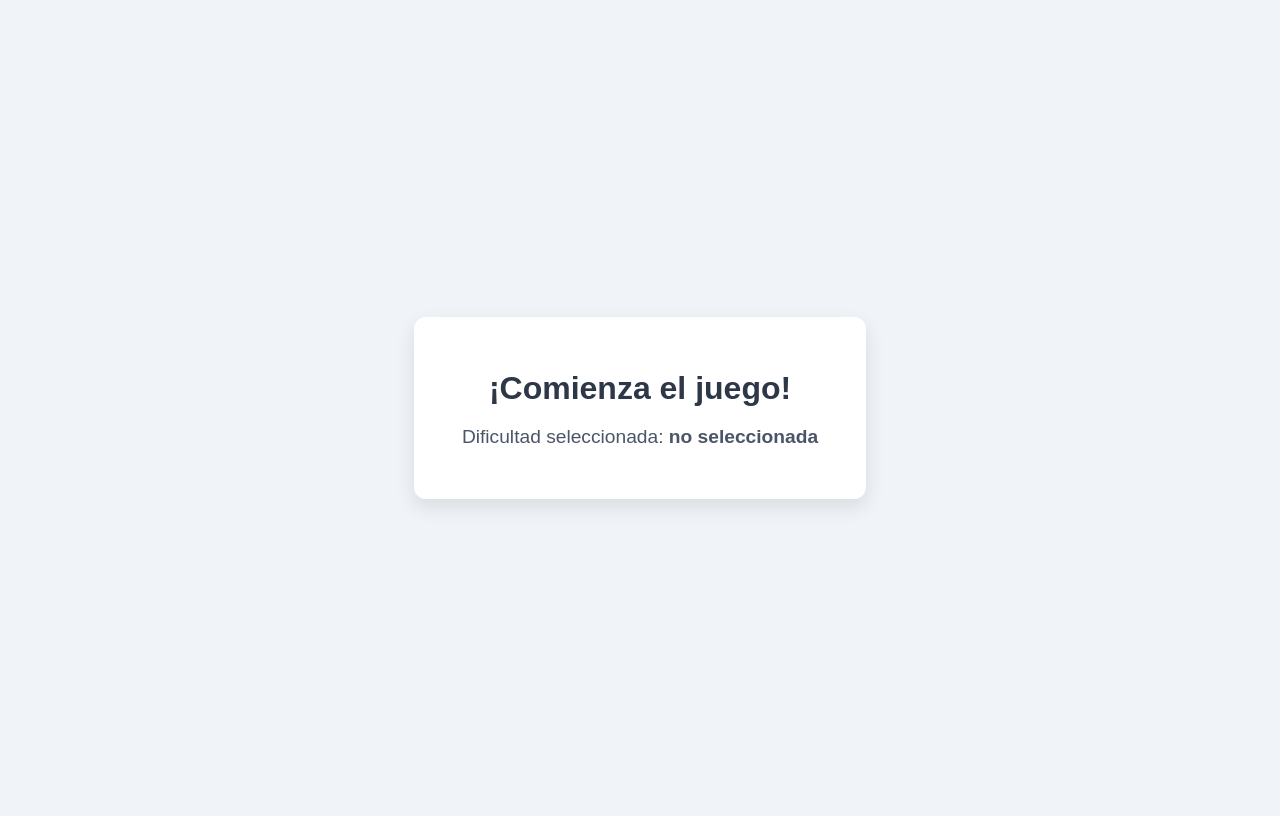
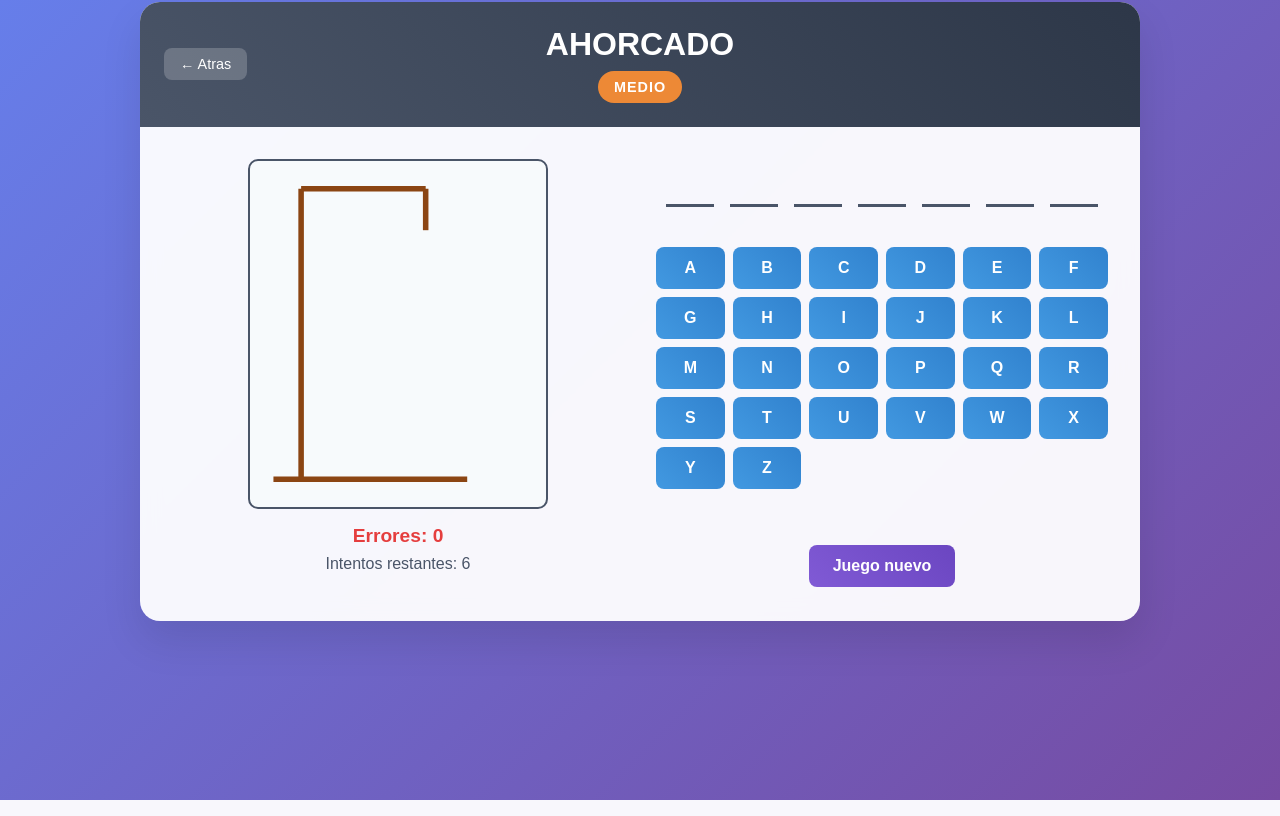
Before and after one commit to AgostinaChiara/grupo09_agiles, a Flask app: page /juego in a window 1280 px wide. Run offline with Flask 3, Linux system fonts and the light colour scheme.

Commit message:
Terminada la pagina de juego

```diff
--- a/web/app.py
+++ b/web/app.py
@@ -1,6 +1,22 @@
-from flask import Flask, render_template
+from flask import Flask, render_template, request, jsonify, session
+import sys
+import os
+import uuid
+sys.path.append(os.path.abspath(os.path.join(os.path.dirname(__file__), '..')))
+
+from ahorcado import Ahorcado
 
 app = Flask(__name__)
+app.secret_key = os.urandom(24)
+
+# Mapeo de dificultad a número
+dificultades = {
+    "facil": 1,
+    "medio": 2,
+    "dificil": 3
+}
+
+juegos_activos = {}
 
 @app.route("/")
 def index():
@@ -10,5 +26,48 @@ def index():
 def juego():
     return render_template("juego.html")
 
+@app.route('/juego/nuevo', methods=['POST'])
+def juego_nuevo():
+    dificultad = request.json.get("dificultad", "medio").lower()
+    dificultad_num = dificultades.get(dificultad, 2)
+    juego = Ahorcado(dificultad=dificultad_num)
+
+    session['juego'] = juego.__dict__  # Guardamos estado como dict
+    id_juego = str(uuid.uuid4())
+
+    juegos_activos[id_juego] = juego
+
+    return jsonify({
+        "idJuego": id_juego,
+        "palabraActual": juego.palabra_actual(),
+        "intentosRestantes": juego.intentos_restantes,
+        "errores": juego.intentos_maximos - juego.intentos_restantes,
+        "terminado": juego.juego_terminado,
+        "victoria": juego.victoria
+    })
+
+@app.route('/juego/letra', methods=['POST'])
+def arriesgar_letra():
+    letra = request.json.get("letra", "").lower()
+    id_juego = request.json.get("idJuego")
+
+    juego = juegos_activos.get(id_juego)
+
+    juego.arriesgar_letra(letra)
+
+    session['juego'] = juego.__dict__
+
+    palabra_secreta = juego.palabra_secreta if juego.juego_terminado else "XXXXXXXX"
+    return jsonify({
+        "palabraActual": juego.palabra_actual(),
+        "intentosRestantes": juego.intentos_restantes,
+        "errores": juego.intentos_maximos - juego.intentos_restantes,
+        "terminado": juego.juego_terminado,
+        "victoria": juego.victoria,
+        "letraCorrecta": letra in juego.palabra_secreta,
+        "secreta": palabra_secreta,
+        "sesion": session['juego']
+    })
+
 if __name__ == "__main__":
     app.run(debug=True)
--- /dev/null
+++ b/web/static/juego.css
@@ -0,0 +1,276 @@
+* {
+    margin: 0;
+    padding: 0;
+    box-sizing: border-box;
+}
+
+body {
+    font-family: 'Arial', sans-serif;
+    background: linear-gradient(135deg, #667eea 0%, #764ba2 100%);
+    min-height: 100vh;
+    padding: 0.1rem;
+    color: #333;
+}
+
+.juego-container {
+    max-width: 1000px;
+    margin: 0 auto;
+    background: rgba(255, 255, 255, 0.95);
+    border-radius: 20px;
+    box-shadow: 0 20px 40px rgba(0, 0, 0, 0.1);
+    backdrop-filter: blur(10px);
+    overflow: hidden;
+}
+
+.juego-header {
+    background: linear-gradient(45deg, #4a5568, #2d3748);
+    color: white;
+    padding: 1.5rem;
+    text-align: center;
+    position: relative;
+}
+
+.titulo-juego {
+    font-size: 2rem;
+    font-weight: bold;
+    margin-bottom: 0.5rem;
+}
+
+.dificultad-elegida {
+    display: inline-block;
+    padding: 0.5rem 1rem;
+    border-radius: 20px;
+    font-size: 0.9rem;
+    font-weight: 600;
+    text-transform: uppercase;
+    letter-spacing: 1px;
+}
+
+.dificultad-facil { background: #48bb78; }
+.dificultad-medio { background: #ed8936; }
+.dificultad-dificil { background: #e53e3e; }
+
+.boton-inicio {
+    position: absolute;
+    left: 1.5rem;
+    top: 50%;
+    transform: translateY(-50%);
+    background: rgba(255, 255, 255, 0.2);
+    border: none;
+    color: white;
+    padding: 0.5rem 1rem;
+    border-radius: 8px;
+    cursor: pointer;
+    font-size: 0.9rem;
+    transition: all 0.3s ease;
+}
+
+.boton-inicio:hover {
+    background: rgba(255, 255, 255, 0.3);
+}
+
+.contenido-juego {
+    display: grid;
+    grid-template-columns: 1fr 1fr;
+    gap: 2rem;
+    padding: 2rem;
+}
+
+.seccion-ahorcado {
+    display: flex;
+    flex-direction: column;
+    align-items: center;
+}
+
+.dibujo-ahorcado {
+    width: 300px;
+    height: 350px;
+    border: 2px solid #4a5568;
+    border-radius: 10px;
+    background: #f7fafc;
+    position: relative;
+    margin-bottom: 1rem;
+}
+
+.hangman-svg {
+    width: 100%;
+    height: 100%;
+}
+
+.info-juego {
+    text-align: center;
+    margin-bottom: 1rem;
+}
+
+.errores {
+    font-size: 1.2rem;
+    color: #e53e3e;
+    font-weight: 600;
+    margin-bottom: 0.5rem;
+}
+
+.intentos-restantes {
+    color: #4a5568;
+    font-size: 1rem;
+}
+
+.seccion-palabra {
+    display: flex;
+    flex-direction: column;
+    gap: 1.5rem;
+}
+
+.mostrar-palabra {
+    text-align: center;
+    font-size: 2.5rem;
+    font-weight: bold;
+    color: #4a5568;
+    letter-spacing: 0.5rem;
+    margin-bottom: 1rem;
+    min-height: 3rem;
+    display: flex;
+    align-items: center;
+    justify-content: center;
+    flex-wrap: wrap;
+    gap: 0.5rem;
+}
+
+.letra-box {
+    display: inline-block;
+    width: 3rem;
+    height: 3rem;
+    border-bottom: 3px solid #4a5568;
+    display: flex;
+    align-items: center;
+    justify-content: center;
+    margin: 0 0.25rem;
+}
+
+.grid-teclado {
+    display: grid;
+    grid-template-columns: repeat(6, 1fr);
+    gap: 0.5rem;
+    margin-bottom: 1rem;
+}
+
+.letra-btn {
+    background: linear-gradient(45deg, #4299e1, #3182ce);
+    color: white;
+    border: none;
+    padding: 0.75rem;
+    border-radius: 8px;
+    cursor: pointer;
+    font-size: 1rem;
+    font-weight: 600;
+    transition: all 0.3s ease;
+    text-transform: uppercase;
+}
+
+.letra-btn:hover:not(:disabled) {
+    transform: translateY(-2px);
+    box-shadow: 0 5px 15px rgba(66, 153, 225, 0.4);
+}
+
+.letra-btn:disabled {
+    background: #cbd5e0;
+    cursor: not-allowed;
+    transform: none;
+    box-shadow: none;
+}
+
+.letra-btn.correct {
+    background: linear-gradient(45deg, #48bb78, #38a169);
+}
+
+.letra-btn.incorrect {
+    background: linear-gradient(45deg, #e53e3e, #c53030);
+}
+
+.controles-juego {
+    display: flex;
+    gap: 1rem;
+    justify-content: center;
+    margin-top: 1rem;
+}
+
+.control-btn {
+    background: linear-gradient(45deg, #805ad5, #6b46c1);
+    color: white;
+    border: none;
+    padding: 0.75rem 1.5rem;
+    border-radius: 8px;
+    cursor: pointer;
+    font-size: 1rem;
+    font-weight: 600;
+    transition: all 0.3s ease;
+}
+
+.control-btn:hover {
+    transform: translateY(-2px);
+    box-shadow: 0 5px 15px rgba(128, 90, 213, 0.4);
+}
+
+.mensaje-juego {
+    text-align: center;
+    padding: 1rem;
+    margin: 1rem 0;
+    border-radius: 8px;
+    font-size: 1.2rem;
+    font-weight: 600;
+    display: none;
+}
+
+.mensaje-juego.win {
+    background: #c6f6d5;
+    color: #22543d;
+    border: 2px solid #48bb78;
+}
+
+.mensaje-juego.lose {
+    background: #fed7d7;
+    color: #742a2a;
+    border: 2px solid #e53e3e;
+}
+
+.mensaje-juego.show {
+    display: block;
+    animation: slideDown 0.5s ease-out;
+}
+
+@keyframes slideDown {
+    from {
+        opacity: 0;
+        transform: translateY(-20px);
+    }
+    to {
+        opacity: 1;
+        transform: translateY(0);
+    }
+}
+
+@media (max-width: 768px) {
+    .contenido-juego {
+        grid-template-columns: 1fr;
+        gap: 1rem;
+        padding: 1rem;
+    }
+
+    .mostrar-palabra {
+        font-size: 2rem;
+    }
+
+    .grid-teclado {
+        grid-template-columns: repeat(4, 1fr);
+    }
+
+    .boton-inicio {
+        position: static;
+        transform: none;
+        margin-bottom: 1rem;
+    }
+
+    .juego-header {
+        text-align: left;
+        padding: 1rem;
+    }
+}
--- /dev/null
+++ b/web/static/juego.js
@@ -0,0 +1,150 @@
+// Estado juego
+let palabraActual = 'ABC';
+let letrasAdivinadas = [];
+let errores = 0;
+let erroresMaximos = 6;
+let juegoTerminado = false;
+let dificultad = 'medio';
+let idJuego = null;
+
+
+// Hangman parts to show on wrong guesses
+const partesAhorcado = ['head', 'body', 'leftArm', 'rightArm', 'leftLeg', 'rightLeg'];
+
+// Inicializar juego
+function iniciarJuego() {
+  // Obtener dificulrad del localStorage, si no tiene que sea medio
+  dificultad = localStorage.getItem('dificultadAhorcado') || 'medio';
+
+  erroresMaximos = 6
+
+  // Update UI
+  actualizarMostrarDificultad();
+  crearTeclado();
+  juegoNuevo();
+}
+
+function actualizarMostrarDificultad() {
+  const badge = document.getElementById('dificultadElegida');
+  badge.textContent = dificultad.charAt(0).toUpperCase() + dificultad.slice(1);
+  badge.className = `dificultad-elegida dificultad-${dificultad}`;
+
+  document.getElementById('intentosRestantes').textContent = erroresMaximos;
+}
+
+function crearTeclado() {
+  const grid = document.getElementById('gridTeclado');
+  const alfabeto = 'ABCDEFGHIJKLMNOPQRSTUVWXYZ';
+
+  grid.innerHTML = '';
+  for (let letra of alfabeto) {
+    const button = document.createElement('button');
+    button.className = 'letra-btn';
+    button.textContent = letra;
+    button.onclick = () => adivinarLetra(letra);
+    button.id = `btn-${letra}`;
+    grid.appendChild(button);
+  }
+}
+
+function volverInicio() {
+  window.open('/','_self')
+}
+
+async function adivinarLetra(letra) {
+  if (juegoTerminado || letrasAdivinadas.includes(letra)) return;
+
+  letrasAdivinadas.push(letra);
+
+  const res = await fetch('/juego/letra', {
+    method: 'POST',
+    headers: { 'Content-Type': 'application/json' },
+    body: JSON.stringify({letra, idJuego})
+  });
+
+  const data = await res.json();
+  palabraActual = data.palabraActual.replace(/ /g, '');
+  errores = data.errores;
+  juegoTerminado = data.terminado;
+
+  const button = document.getElementById(`btn-${letra}`);
+  button.classList.add(data.letraCorrecta ? 'correct' : 'incorrect');
+  button.disabled = true;
+
+  document.getElementById("cantErrores").textContent = errores;
+  document.getElementById("intentosRestantes").textContent = data.intentosRestantes;
+  actualizarPalabraActual();
+  actualizarAhorcado();
+
+  if (juegoTerminado) {
+    console.log(`mensaje-juego ${data.victoria ? 'win' : 'lose'} show`)
+    const msg = data.victoria ? "¡Ganaste! 🎉" : `¡Perdiste! 😞 La palabra era: ${data.secreta}`;
+    const msjeJuego = document.getElementById("mensajeJuego");
+    msjeJuego.textContent = msg;
+    msjeJuego.className = `mensaje-juego ${data.victoria ? 'win' : 'lose'} show`;
+  }
+}
+
+async function juegoNuevo() {
+  const res = await fetch('/juego/nuevo', {
+    method: 'POST',
+    headers: { 'Content-Type': 'application/json' },
+    body: JSON.stringify({ dificultad })
+  });
+  const data = await res.json();
+
+  palabraActual = data.palabraActual.replace(/ /g, '');
+  console.log(palabraActual)
+  letrasAdivinadas = [];
+  errores = data.errores;
+  erroresMaximos = data.intentosRestantes + data.errores;
+  juegoTerminado = false;
+  idJuego = data.idJuego;
+
+  console.log(data.sesion)
+
+  actualizarMostrarDificultad();
+  crearTeclado();
+  actualizarPalabraActual();
+  document.getElementById("cantErrores").textContent = errores;
+  document.getElementById("intentosRestantes").textContent = data.intentosRestantes;
+  document.getElementById("mensajeJuego").className = "mensaje-juego";
+  resetearAhorcado();
+}
+
+function actualizarPalabraActual() {
+    const mostrar = document.getElementById('mostrarPalabra');
+    mostrar.innerHTML = '';
+
+    for (let letra of palabraActual) {
+        const letraBox = document.createElement('div');
+        letraBox.className = 'letra-box';
+        letraBox.textContent = letra==='_' ? '' : letra.toUpperCase();
+        mostrar.appendChild(letraBox);
+    }
+}
+
+// Resetea el dibujo del ahorcado
+function resetearAhorcado() {
+  partesAhorcado.forEach(partId => {
+    document.getElementById(partId).style.display = 'none';
+  });
+}
+
+function actualizarAhorcado() {
+  if (errores > 0 && errores <= partesAhorcado.length) {
+    const parte = document.getElementById(partesAhorcado[errores - 1]);
+    parte.style.display = 'block';
+  }
+}
+
+// Agrega la funcionalidad de escribir las letras por teclado
+document.addEventListener('keydown', function(event) {
+  const letra = event.key.toUpperCase();
+  if (letra >= 'A' && letra <= 'Z') {
+    adivinarLetra(letra);
+  }
+});
+
+// Inicializa el juego cuando se abre la pagina
+window.addEventListener('load', iniciarJuego);
--- a/web/templates/juego.html
+++ b/web/templates/juego.html
@@ -2,46 +2,60 @@
 <html lang="es">
 <head>
     <meta charset="UTF-8">
-    <title>Juego del Ahorcado</title>
-    <style>
-        body {
-            background-color: #f0f4f8;
-            font-family: Arial, sans-serif;
-            display: flex;
-            height: 100vh;
-            align-items: center;
-            justify-content: center;
-        }
-
-        .cartel {
-            background-color: #ffffff;
-            padding: 2rem 3rem;
-            border-radius: 12px;
-            box-shadow: 0 8px 20px rgba(0,0,0,0.1);
-            text-align: center;
-        }
-
-        .cartel h1 {
-            font-size: 2rem;
-            margin-bottom: 1rem;
-            color: #2d3748;
-        }
-
-        .cartel p {
-            font-size: 1.2rem;
-            color: #4a5568;
-        }
-    </style>
+    <meta name="viewport" content="width=device-width, initial-scale=1.0">
+    <title>Ahorcado - Jugar</title>
+    <link rel="stylesheet" href="{{ url_for('static', filename='juego.css') }}">
 </head>
 <body>
-    <div class="cartel">
-        <h1>¡Comienza el juego!</h1>
-        <p>Dificultad seleccionada: <strong id="nivel"></strong></p>
+    <div class="juego-container">
+        <div class="juego-header">
+            <button class="boton-inicio" onclick="volverInicio()">← Atras</button>
+            <h1 class="titulo-juego">AHORCADO</h1>
+            <div class="dificultad-elegida" id="dificultadElegida">Medio</div>
+        </div>
+
+        <div class="contenido-juego">
+            <div class="seccion-ahorcado">
+                <div class="dibujo-ahorcado">
+                    <svg class="hangman-svg" viewBox="0 0 200 250">
+                        <!-- Estructura -->
+                        <line x1="10" y1="230" x2="150" y2="230" stroke="#8B4513" stroke-width="4"/>
+                        <line x1="30" y1="230" x2="30" y2="20" stroke="#8B4513" stroke-width="4"/>
+                        <line x1="30" y1="20" x2="120" y2="20" stroke="#8B4513" stroke-width="4"/>
+                        <line x1="120" y1="20" x2="120" y2="50" stroke="#8B4513" stroke-width="4"/>
+
+                        <!-- Partes persona -->
+                        <circle id="head" cx="120" cy="65" r="15" stroke="#333" stroke-width="3" fill="none" style="display: none"/>
+                        <line id="body" x1="120" y1="80" x2="120" y2="150" stroke="#333" stroke-width="3" style="display: none"/>
+                        <line id="leftArm" x1="120" y1="100" x2="90" y2="130" stroke="#333" stroke-width="3" style="display: none"/>
+                        <line id="rightArm" x1="120" y1="100" x2="150" y2="130" stroke="#333" stroke-width="3" style="display: none"/>
+                        <line id="leftLeg" x1="120" y1="150" x2="90" y2="180" stroke="#333" stroke-width="3" style="display: none"/>
+                        <line id="rightLeg" x1="120" y1="150" x2="150" y2="180" stroke="#333" stroke-width="3" style="display: none"/>
+                    </svg>
+                </div>
+
+                <div class="info-juego">
+                    <div class="errores">Errores: <span id="cantErrores">0</span></div>
+                    <div class="intentos-restantes">Intentos restantes: <span id="intentosRestantes">6</span></div>
+                </div>
+
+
+            </div>
+
+            <div class="seccion-palabra">
+                <div class="mostrar-palabra" id="mostrarPalabra"></div>
+
+                <div class="mensaje-juego" id="mensajeJuego"></div>
+
+                <div class="grid-teclado" id="gridTeclado"></div>
+
+                <div class="controles-juego">
+                    <button class="control-btn" onclick="juegoNuevo()">Juego nuevo</button>
+                </div>
+            </div>
+        </div>
     </div>
 
-    <script>
-        const dificultad = localStorage.getItem('dificultadAhorcado');
-        document.getElementById('nivel').textContent = dificultad ?? "no seleccionada";
-    </script>
+    <script src="{{ url_for('static', filename='juego.js') }}"></script>
 </body>
 </html>
```
Also changed, not shown: web/static/styles.css (indentation only).
